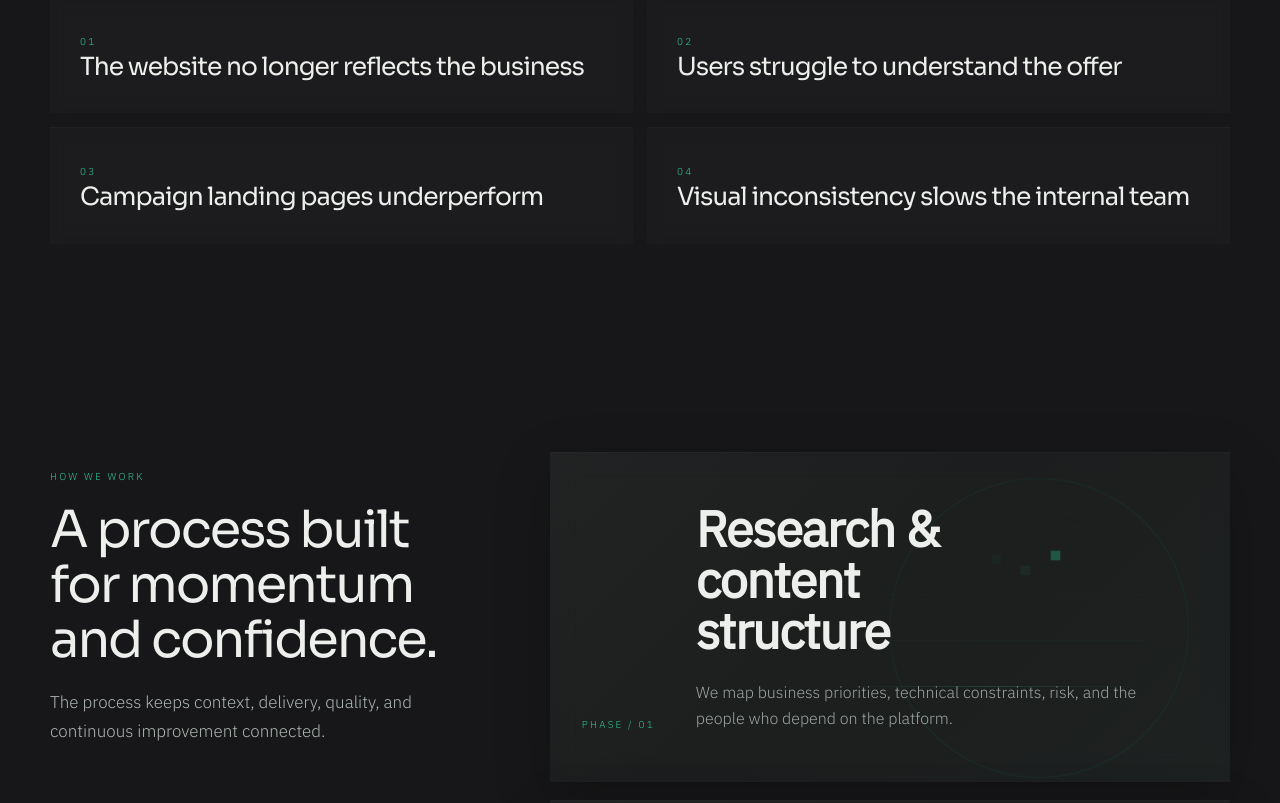
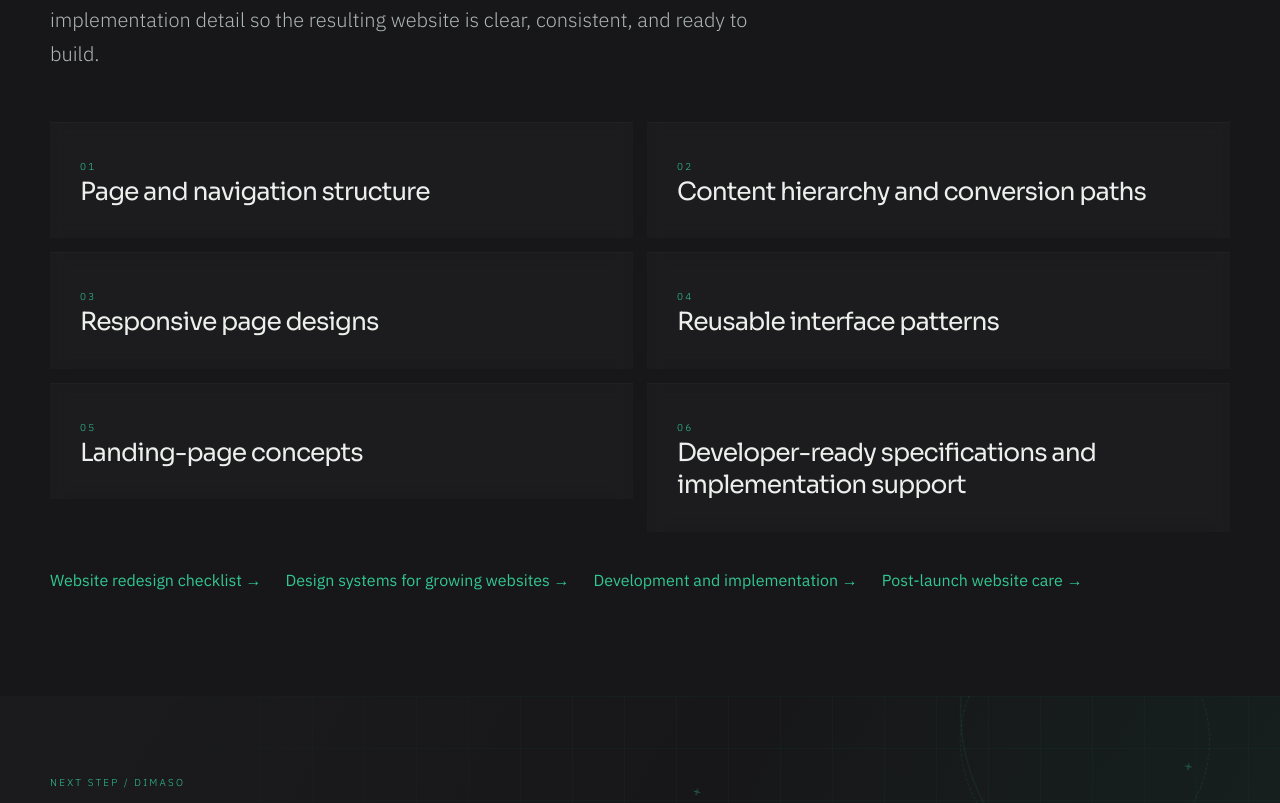
Before and after one commit to dimaso-doo/01_dimaso-doo, a Next.js app: page /web-design in a window 1280 px wide. Shown: the part 3661-4464 px from the top of the page. Built offline with nearby package versions, Linux system fonts and the light colour scheme.

Commit message:
feat: improve service page conversion content

```diff
--- a/components/service-page.tsx
+++ b/components/service-page.tsx
@@ -9,11 +9,14 @@ export function ServicePage({type}:{type:ServiceKey}) {
  const s=services[type];
  const faq=serviceFaqs[type];
  return <main>
-  <JsonLd data={{"@context":"https://schema.org","@graph":[{"@type":"Service","@id":`${site.url}/${s.slug}#service`,name:s.label,url:`${site.url}/${s.slug}`,description:s.intro,provider:{"@id":organizationId},isPartOf:{"@id":websiteId},areaServed:["US","International"]},{"@type":"BreadcrumbList",itemListElement:[{"@type":"ListItem",position:1,name:"Home",item:`${site.url}/`},{"@type":"ListItem",position:2,name:s.label,item:`${site.url}/${s.slug}`}]},{"@type":"FAQPage",mainEntity:faq.map(([q,a])=>({"@type":"Question",name:q,acceptedAnswer:{"@type":"Answer",text:a}}))}]}}/>
+  <JsonLd data={{"@context":"https://schema.org","@graph":[{"@type":"Service","@id":`${site.url}/${s.slug}#service`,name:s.label,serviceType:s.serviceType,url:`${site.url}/${s.slug}`,description:s.intro,provider:{"@id":organizationId},isPartOf:{"@id":websiteId},audience:{"@type":"BusinessAudience",audienceType:"Businesses"},areaServed:["US","International"]},{"@type":"BreadcrumbList",itemListElement:[{"@type":"ListItem",position:1,name:"Home",item:`${site.url}/`},{"@type":"ListItem",position:2,name:s.label,item:`${site.url}/${s.slug}`}]},{"@type":"FAQPage",mainEntity:faq.map(([q,a])=>({"@type":"Question",name:q,acceptedAnswer:{"@type":"Answer",text:a}}))}]}}/>
   <section className="grid-bg" style={{padding:"140px 0 100px",position:"relative",overflow:"hidden"}}><TechVisual/><div className="shell" style={{position:"relative",zIndex:2}}><span className="eyebrow">{s.eyebrow} · US & international</span><h1 style={{fontSize:"clamp(48px,8vw,92px)",lineHeight:1.02,maxWidth:1000,margin:"22px 0 28px"}}>{s.title}</h1><p className="lede">{s.intro}</p><div style={{display:"flex",gap:12,marginTop:35,flexWrap:"wrap"}}><Link href="#rfp" className="btn">Send us your RFP</Link><Link href="/case-studies" className="btn ghost">View case studies</Link></div></div></section>
   <section className="section service-section service-cover-section ambient-code ambient-left"><div className="shell"><SectionHead eyebrow="What we cover" title={`${s.label} with senior ownership.`} copy="We combine technical depth, delivery discipline, and business context so the work creates value beyond a list of completed tickets."/><div className="maintenance-cover-grid cards-grid">{s.keywords.map((x,i)=><Reveal key={x}><div className={`card maintenance-cover-card cover-card-${i+1}`}><div className="cover-motion"><span/><span/><span/></div><span>0{i+1}</span><h3>{x}</h3></div></Reveal>)}</div></div></section>
   {type==="development"&&<DevelopmentSystems/>}
   {type==="design"&&<DesignClarity/>}
+  <ServiceQualification type={type}/>
+  {type==="development"&&<CTA title="Have a workflow that standard website tools cannot handle?" label="Discuss your development project"/>}
+  {type==="design"&&<CTA title="Is your website making a strong business look harder to understand?" label="Discuss your redesign"/>}
   {type==="maintenance"&&<MaintenanceRhythm/>}
   {type==="maintenance"&&<MaintenanceSLA/>}
   {type==="maintenance"&&<CTA title="Need a maintenance partner who can protect the details?" label="Send us your RFP"/>}
@@ -23,6 +26,26 @@ export function ServicePage({type}:{type:ServiceKey}) {
   <section className="section service-section ambient-code ambient-left"><div className="shell"><SectionHead eyebrow="Client perspective" title="A technical partner teams can rely on."/><div style={{marginTop:50}}><Testimonials/></div></div></section>
   <FAQSection eyebrow={`FAQ / ${s.label}`} title={`Questions about ${s.label.toLowerCase()}.`} copy="Practical answers about scope, collaboration, quality, and how the service works in real business conditions." items={faq}/>
  </main>;
+}
+
+function ServiceQualification({type}:{type:ServiceKey}) {
+ const content={
+  maintenance:{eyebrow:"Who it is for",title:"Built for teams that cannot leave website reliability to chance.",points:["Active business websites","Recurring updates","Important lead or checkout flows","Teams without dedicated internal technical ownership"]},
+  development:{eyebrow:"Investment fit",title:"When custom web development is the right investment.",points:["Standard plugins cannot support the workflow","Systems need to exchange data reliably","Manual administration is slowing the team down","Legacy implementation blocks performance or growth","The website needs operational product behavior"]},
+  design:{eyebrow:"Engagement deliverables",title:"What a web design engagement can deliver.",points:["Page and navigation structure","Content hierarchy and conversion paths","Responsive page designs","Reusable interface patterns","Landing-page concepts","Developer-ready specifications and implementation support"]},
+ } as const;
+ const item=content[type];
+ return <section className="section service-section ambient-code ambient-left"><div className="shell">
+  <SectionHead eyebrow={item.eyebrow} title={item.title} copy={type==="maintenance"?"Dimaso provides ongoing website maintenance and support for teams that need dependable technical ownership without building a full internal web team.":type==="development"?"Custom development is most valuable when the website must support real business rules, connected systems, and workflows that generic tools cannot handle reliably.":"The engagement connects business context, UX, responsive design, and implementation detail so the resulting website is clear, consistent, and ready to build."}/>
+  <div style={{display:"grid",gridTemplateColumns:"repeat(2,minmax(0,1fr))",gap:14,marginTop:50}} className="cards-grid">{item.points.map((point,index)=><Reveal key={point}><div className="card"><span className="eyebrow">0{index+1}</span><h3 style={{fontSize:25,lineHeight:1.3}}>{point}</h3></div></Reveal>)}</div>
+  <RelatedServiceLinks type={type}/>
+ </div></section>;
+}
+
+function RelatedServiceLinks({type}:{type:ServiceKey}) {
+ if(type==="maintenance")return <div style={{display:"flex",gap:24,flexWrap:"wrap",marginTop:36}}><Link className="text-link" href="/blog/why-ongoing-website-maintenance-matters">Why ongoing maintenance matters →</Link><Link className="text-link" href="/blog/why-qa-matters-after-every-update">Why QA matters after updates →</Link><Link className="text-link" href="/blog/what-good-website-maintenance-reporting-looks-like">Maintenance reporting guide →</Link></div>;
+ if(type==="development")return <div style={{display:"flex",gap:24,flexWrap:"wrap",marginTop:36}}><Link className="text-link" href="/blog/when-custom-web-development-is-worth-it">When custom development is worth it →</Link><Link className="text-link" href="/blog/website-migration-without-losing-seo-value">Website migration guide →</Link><Link className="text-link" href="/website-maintenance">Post-launch website care →</Link></div>;
+ return <div style={{display:"flex",gap:24,flexWrap:"wrap",marginTop:36}}><Link className="text-link" href="/blog/what-to-check-before-redesigning">Website redesign checklist →</Link><Link className="text-link" href="/blog/design-systems-for-growing-websites">Design systems for growing websites →</Link><Link className="text-link" href="/web-development">Development and implementation →</Link><Link className="text-link" href="/website-maintenance">Post-launch website care →</Link></div>;
 }
 
 function DesignClarity() {
--- a/content/data.ts
+++ b/content/data.ts
@@ -3,6 +3,7 @@ export type ServiceKey = "maintenance" | "development" | "design";
 export const services = {
   maintenance: {
     slug: "website-maintenance",
+    serviceType: "Website Maintenance and Support",
     label: "Web Maintenance",
     eyebrow: "Ongoing technical partnership",
     title: "Web maintenance services that keep your platform reliable.",
@@ -14,17 +15,19 @@ export const services = {
   },
   development: {
     slug: "web-development",
+    serviceType: "Custom Web Development",
     label: "Web Development",
     eyebrow: "Custom engineering",
     title: "Web development services built around business-critical workflows.",
     intro: "From custom WordPress and CMS development to API integrations, payment workflows, and complex website features, Dimaso engineers reliable systems that fit the way your business operates.",
-    keywords: ["Custom web development", "WordPress development", "API integrations", "Payment workflows", "CMS development", "Technical SEO"],
+    keywords: ["Custom web development", "WordPress development", "API integrations", "Payment workflows", "CMS development", "Technical SEO implementation"],
     problems: ["Off-the-shelf tools do not fit the workflow", "Integrations fail or lose data", "Legacy code blocks product growth", "Performance and technical SEO limit acquisition"],
     process: ["Technical discovery", "Architecture & delivery plan", "Iterative development & QA", "Launch, documentation & support"],
     subject: "New RFP Request - Web Development - dimaso.co",
   },
   design: {
     slug: "web-design",
+    serviceType: "Web Design and Website Redesign",
     label: "Web Design",
     eyebrow: "Clarity, conversion, systems",
     title: "Web design services for sharper positioning and better conversion.",
@@ -55,6 +58,8 @@ export const serviceFaqs: Record<ServiceKey, readonly (readonly [string, string]
     ["Do you provide monthly reporting?", "Yes. We can provide monthly summaries covering completed work, open risks, performance notes, security or update status, recommendations, and next priorities for the website."],
     ["Is maintenance only for WordPress websites?", "WordPress maintenance is a common part of our work, but we can also support custom websites, CMS platforms, frontend applications, integrations, and technical workflows depending on the stack."],
     ["Can maintenance turn into ongoing improvements?", "Yes. Maintenance often creates the clearest path for continuous improvement because we see recurring issues, user friction, performance gaps, and technical debt before they become larger problems."],
+    ["How does a website maintenance engagement begin?", "We begin with an access review and baseline audit covering the platform, hosting, backups, integrations, critical user journeys, known issues, and update risk. We then define priorities, response expectations, and a practical maintenance plan."],
+    ["How is a maintenance plan priced?", "Pricing depends on the platform, business-critical functionality, response expectations, update frequency, and the amount of ongoing development or content support required. We define the scope after reviewing the current website and support needs."],
   ],
   development: [
     ["What type of web development does Dimaso handle?", "Dimaso handles custom website development, WordPress development, CMS builds, API integrations, payment workflows, technical SEO implementation, performance improvements, and business-specific website features."],
@@ -64,6 +69,8 @@ export const serviceFaqs: Record<ServiceKey, readonly (readonly [string, string]
     ["Can you improve website speed and technical SEO?", "Yes. Performance and technical SEO can be part of development work, including Core Web Vitals, crawlability, metadata, schema, redirects, image handling, frontend performance, and structural cleanup."],
     ["Do you provide documentation after development?", "Yes. For important features and workflows, we provide practical documentation so internal teams understand how the system works, what was changed, and how to manage it safely."],
     ["Can you support the website after launch?", "Yes. Development projects can move into maintenance or ongoing support so fixes, monitoring, QA, and future improvements stay with the team that understands the platform."],
+    ["How long does a custom web development project take?", "Timing depends on discovery, integration complexity, content readiness, and QA requirements. A focused feature may take several weeks, while a larger platform or migration is planned in phases with clear release milestones."],
+    ["Can your team work with our internal developers or marketing team?", "Yes. We can own a defined technical scope or work alongside internal development, product, marketing, and content teams with clear responsibilities, documentation, and release processes."],
   ],
   design: [
     ["What is included in web design services?", "A web design engagement can include website redesign, UX direction, responsive layouts, landing pages, content hierarchy, interface systems, conversion improvements, and design support for development."],
@@ -73,6 +80,8 @@ export const serviceFaqs: Record<ServiceKey, readonly (readonly [string, string]
     ["Can you work with our existing brand?", "Yes. We can refine and extend an existing brand into a stronger web system, or create a more structured visual direction when the current website no longer reflects the business."],
     ["How do you make complex services easier to understand?", "We work on content structure, page hierarchy, interface patterns, visual rhythm, and clearer calls to action so visitors understand the offer faster and move through the site with less friction."],
     ["Can design be connected directly to development?", "Yes. Dimaso can connect design and development in one process, which helps prevent attractive concepts from becoming difficult, fragile, or inconsistent once implemented."],
+    ["What do you need from our team before design starts?", "We need the business goals, priority audiences, current website context, available content and brand assets, relevant analytics, and the stakeholders responsible for feedback and approval."],
+    ["How long does a website redesign usually take?", "Timing depends on the number of page templates, content readiness, stakeholder availability, and whether development is included. We define clear phases for structure, visual direction, responsive design, review, and implementation support."],
   ],
 } as const;
 
```
